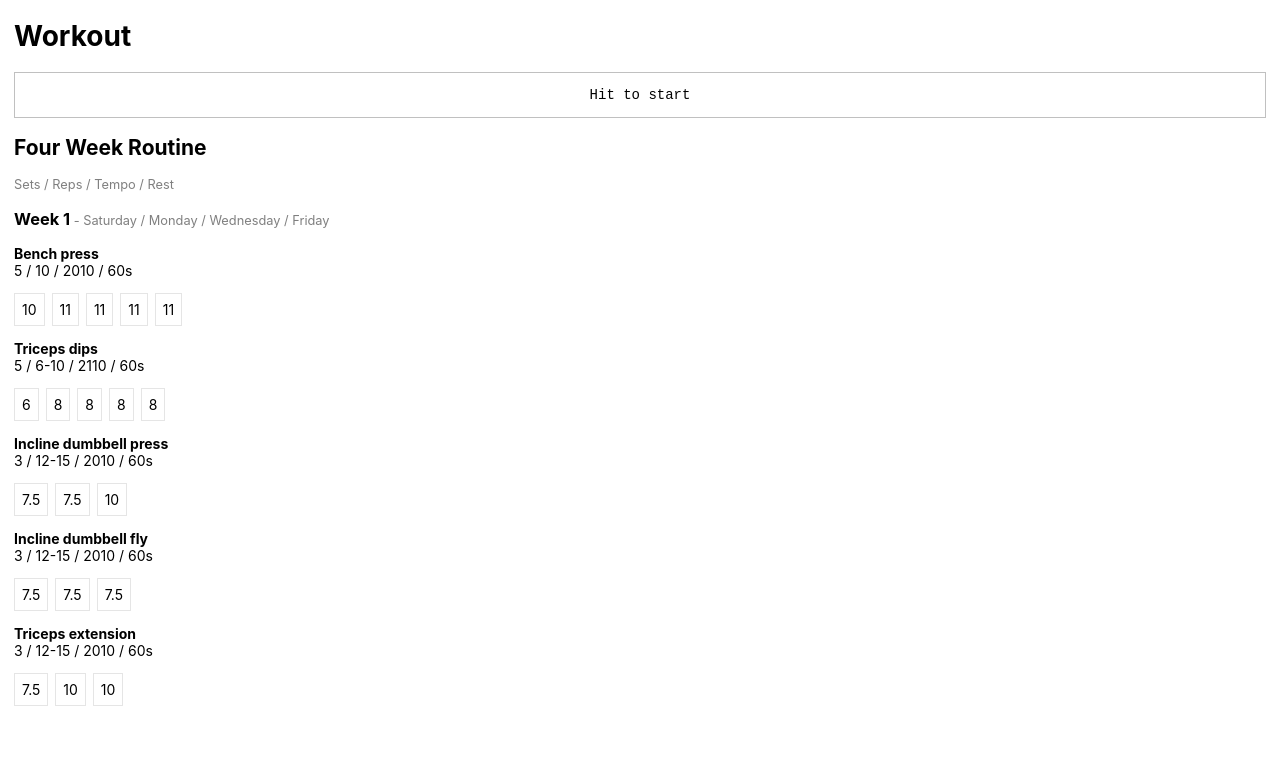
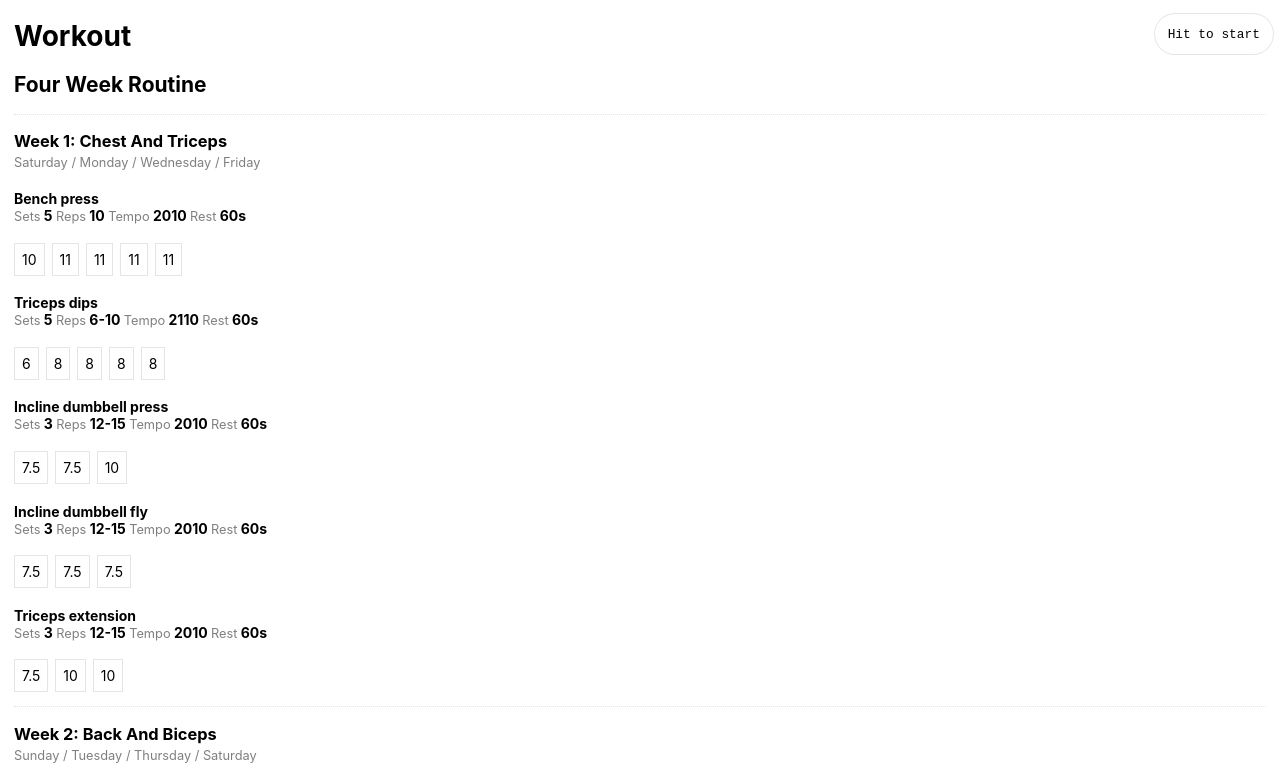
Before and after one commit to san650/workout, a React (Create React App) app: page / in a window 1280 px wide. Shown: the top 783 px of the page. Built offline with nearby package versions, Linux system fonts and the light colour scheme; the HTML template or start-up script is replaced by a standard one.

Commit message:
Move stopwatch position and add second week data

```diff
--- a/src/App.js
+++ b/src/App.js
@@ -14,33 +14,36 @@ function App() {
   );
 }
 
-const helpStyle = {
-  color: 'rgba(0,0,0,.5)',
-  fontSize: '.8rem',
-  fontWeight: 'normal'
-};
-
 function Training({ title, weeks }) {
   return (
     <div>
       <h2>
         {title}
       </h2>
-      <p style={helpStyle}>
-        Sets / Reps / Tempo / Rest
-      </p>
       {weeks.map((week) => <Week key={week.title} {...week} />)}
     </div>
   );
 }
 
+const weekStyle = {
+  borderTop: '1px dotted rgba(0,0,0,.1)',
+  margin: '1em 0'
+};
+
+const helpStyle = {
+  color: 'rgba(0,0,0,.5)',
+  fontSize: '.8rem',
+  fontWeight: 'normal',
+};
+
 function Week({ title, days, exercises }) {
   return (
-    <div>
+    <div style={weekStyle}>
       <h3>
         {title}
+        <br />
         <span style={helpStyle}>
-          {' '} - {days}
+          {days}
         </span>
       </h3>
       {exercises.map((exercise) => <Exercise key={exercise.name} {...exercise} />)}
@@ -48,16 +51,34 @@ function Week({ title, days, exercises }) {
   );
 }
 
+function LabelAndValue({ label, value }) {
+  return (
+    <span>
+      <span style={helpStyle}>
+        {label}
+      </span>
+      {' '}
+      <span>
+        {value}
+      </span>
+    </span>
+  );
+}
+
 function Exercise({ name, sets, reps, tempo, rest, weights }) {
   return (
     <div>
-      <p>
-        <strong>{name}</strong>
+      <h4>
+        {name}
         <br />
-        <span>
-          {sets} / {reps} / {tempo} / {rest}s
-        </span>
-      </p>
+        <LabelAndValue label="Sets" value={sets} />
+        {' '}
+        <LabelAndValue label="Reps" value={reps} />
+        {' '}
+        <LabelAndValue label="Tempo" value={tempo} />
+        {' '}
+        <LabelAndValue label="Rest" value={`${rest}s`} />
+      </h4>
       {weights.map((weight, index) =>
         <Set key={index} weight={weight} />
       )}
--- a/src/components/stopwatch/index.js
+++ b/src/components/stopwatch/index.js
@@ -1,10 +1,16 @@
 import React, { Component } from 'react';
 
 const style = {
-  border: '1px solid silver',
+  border: '1px solid rgba(0,0,0,.1)',
   padding: '1em',
   textAlign: 'center',
-  fontFamily: 'monospace'
+  fontFamily: 'monospace',
+  fontSize: '.8rem',
+  position: 'fixed',
+  top: '1em',
+  right: '.5em',
+  borderRadius: '50px',
+  backgroundColor: 'white'
 };
 
 export default class StopWatch extends Component {
--- a/src/data.js
+++ b/src/data.js
@@ -2,7 +2,7 @@ export default {
   title: "Four Week Routine",
   weeks: [
     {
-      title: "Week 1",
+      title: "Week 1: Chest And Triceps",
       days: "Saturday / Monday / Wednesday / Friday",
       exercises: [
         exercise("Bench press", 5, '10', '2010', 60, [10,11,11,11,11]),
@@ -10,6 +10,17 @@ export default {
         exercise("Incline dumbbell press", 3, '12-15', '2010', 60, [7.5, 7.5, 10]),
         exercise("Incline dumbbell fly", 3, '12-15', '2010', 60, [7.5, 7.5, 7.5]),
         exercise("Triceps extension", 3, '12-15', '2010', 60, [7.5, 10, 10]),
+      ]
+    },
+    {
+      title: "Week 2: Back And Biceps",
+      days: "Sunday / Tuesday / Thursday / Saturday",
+      exercises: [
+        exercise("Pull up", 5, '6-10', '2011', 60, [10,10,10,10,10]),
+        exercise("Bent-over row", 5, '10', '2010', 60, ['?','?','?','?','?']),
+        exercise("Chin-up", 3, '6-10', '2011', 60, ['?', '?', '?']),
+        exercise("Standing biceps curl", 3, '12-15', '2011', 60, ['?', '?', '?']),
+        exercise("Seated incline curl", 3, '12-15', '2011', 60, ['?', '?', '?']),
       ]
     }
   ]
```
